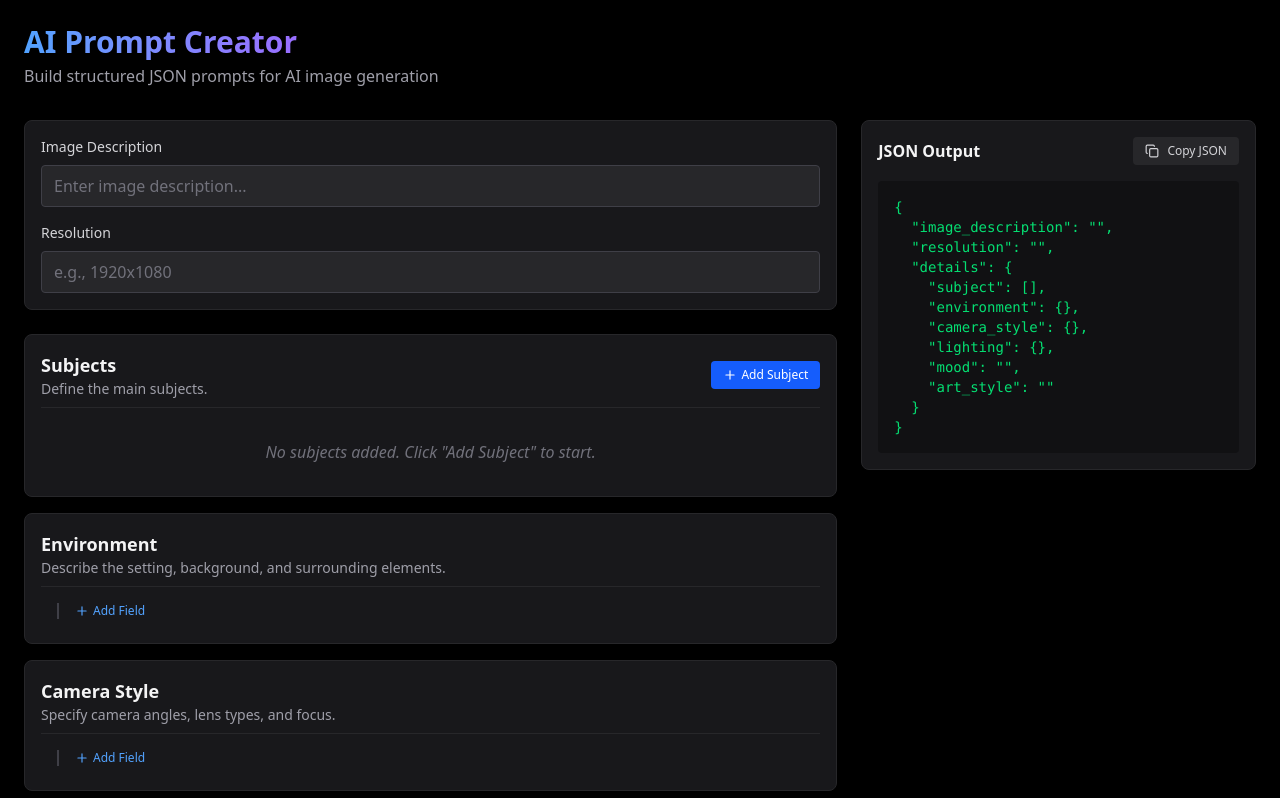
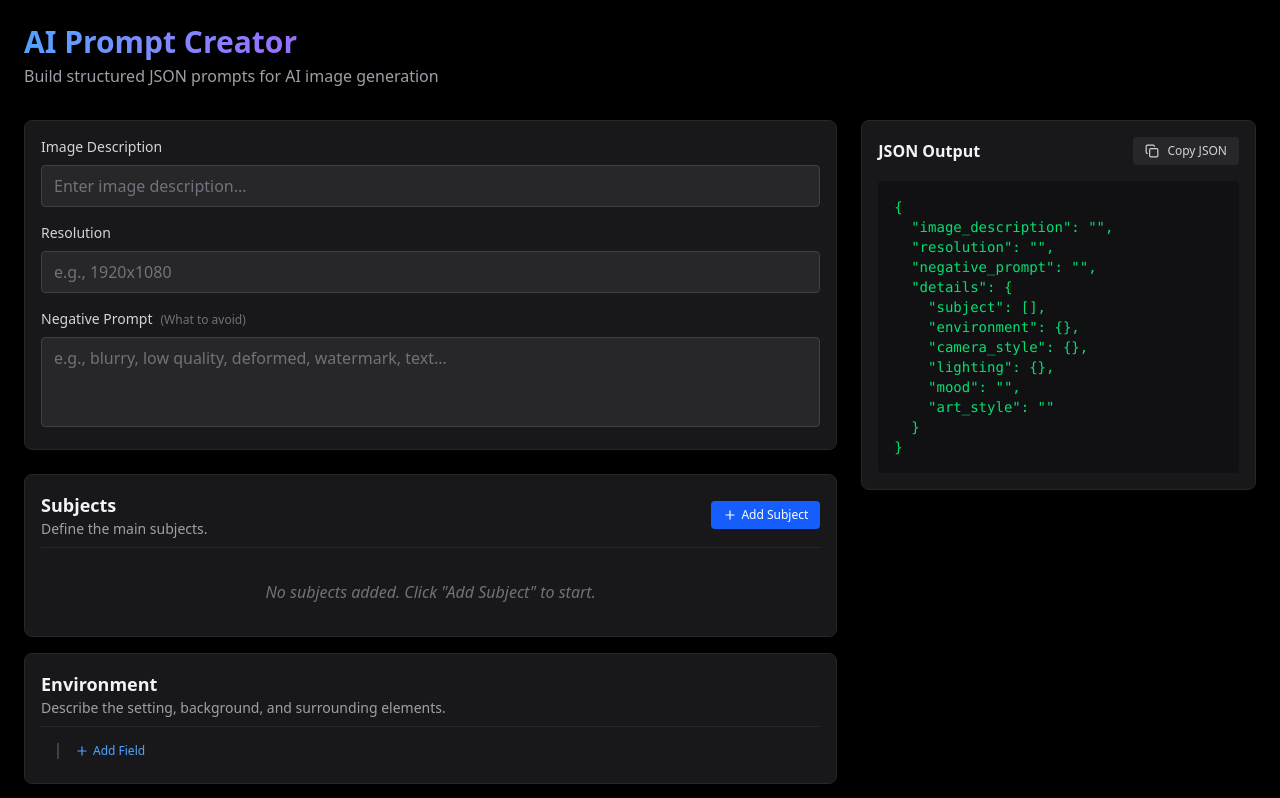
Before and after one commit to enesmuzaffer22/prompt-creator, a React app: page / in a window 1280 px wide. Shown: the top 798 px of the page. Built offline with nearby package versions, Linux system fonts and the light colour scheme; the HTML template or start-up script is replaced by a standard one.

Commit message:
feat: added negative prompt support.

```diff
--- a/src/App.jsx
+++ b/src/App.jsx
@@ -39,7 +39,7 @@ const MainContent = () => {
                 className="w-full bg-zinc-800 border border-zinc-700 rounded px-3 py-2 text-zinc-100 placeholder-zinc-500 focus:outline-none focus:ring-2 focus:ring-blue-500"
               />
             </div>
-            <div>
+            <div className="mb-4">
               <label className="block text-sm font-medium text-zinc-300 mb-2">
                 Resolution
               </label>
@@ -49,6 +49,23 @@ const MainContent = () => {
                 onChange={(e) => updatePrompt("resolution", e.target.value)}
                 placeholder="e.g., 1920x1080"
                 className="w-full bg-zinc-800 border border-zinc-700 rounded px-3 py-2 text-zinc-100 placeholder-zinc-500 focus:outline-none focus:ring-2 focus:ring-blue-500"
+              />
+            </div>
+            <div>
+              <label className="block text-sm font-medium text-zinc-300 mb-2">
+                Negative Prompt
+                <span className="text-zinc-500 text-xs ml-2">
+                  (What to avoid)
+                </span>
+              </label>
+              <textarea
+                value={promptData.negative_prompt}
+                onChange={(e) =>
+                  updatePrompt("negative_prompt", e.target.value)
+                }
+                placeholder="e.g., blurry, low quality, deformed, watermark, text..."
+                rows="3"
+                className="w-full bg-zinc-800 border border-zinc-700 rounded px-3 py-2 text-zinc-100 placeholder-zinc-500 focus:outline-none focus:ring-2 focus:ring-red-500 resize-none"
               />
             </div>
           </div>
--- a/src/context/PromptContext.jsx
+++ b/src/context/PromptContext.jsx
@@ -8,6 +8,7 @@ export const PromptProvider = ({ children }) => {
   const [promptData, setPromptData] = useState({
     image_description: "",
     resolution: "",
+    negative_prompt: "",
     details: {
       subject: [],
       environment: {},
```
